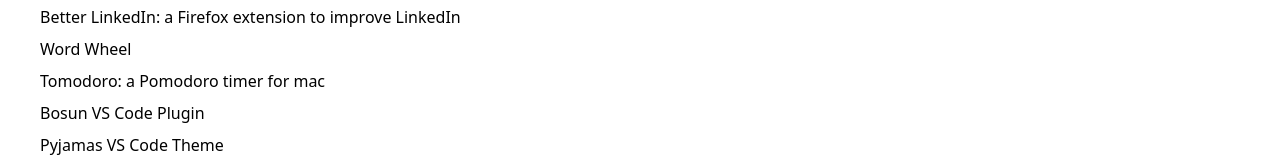
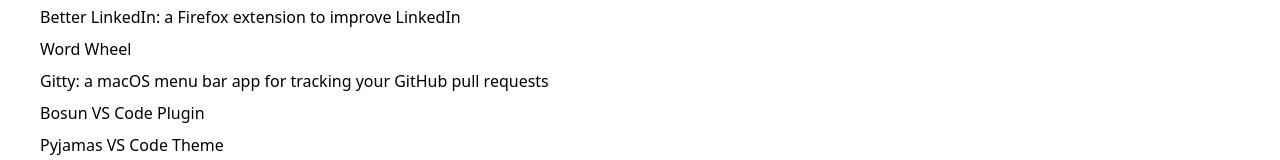
Before and after one commit to tbutterwith/butterwith.space, a Next.js app: page / in a window 1280 px wide. Shown: the part 292-452 px from the top of the page. Built offline with nearby package versions, Linux system fonts and the light colour scheme; no server answers.

Commit message:
Feature Gitty on the homepage

```diff
--- a/pages/index.js
+++ b/pages/index.js
@@ -57,8 +57,8 @@
           <Link href="/word-wheel">Word Wheel</Link>
         </li>
         <li className="py-1">
-          <a href="https://github.com/tbutterwith/Tomodoro" target="_blank">
-            Tomodoro: a Pomodoro timer for mac
+          <a href="https://github.com/tbutterwith/gitty" target="_blank">
+            Gitty: a macOS menu bar app for tracking your GitHub pull requests
           </a>
         </li>
         <li className="py-1">
```
